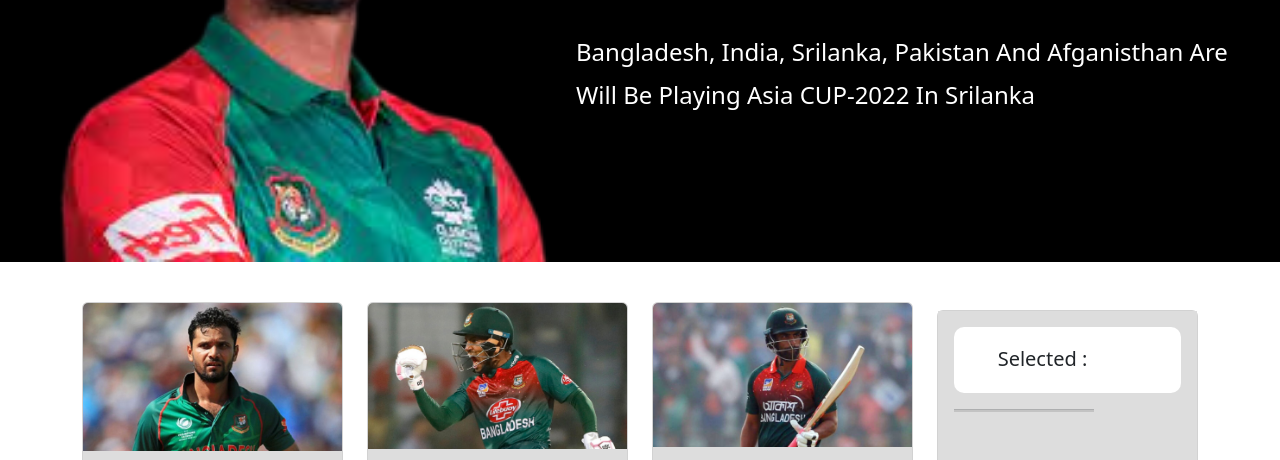
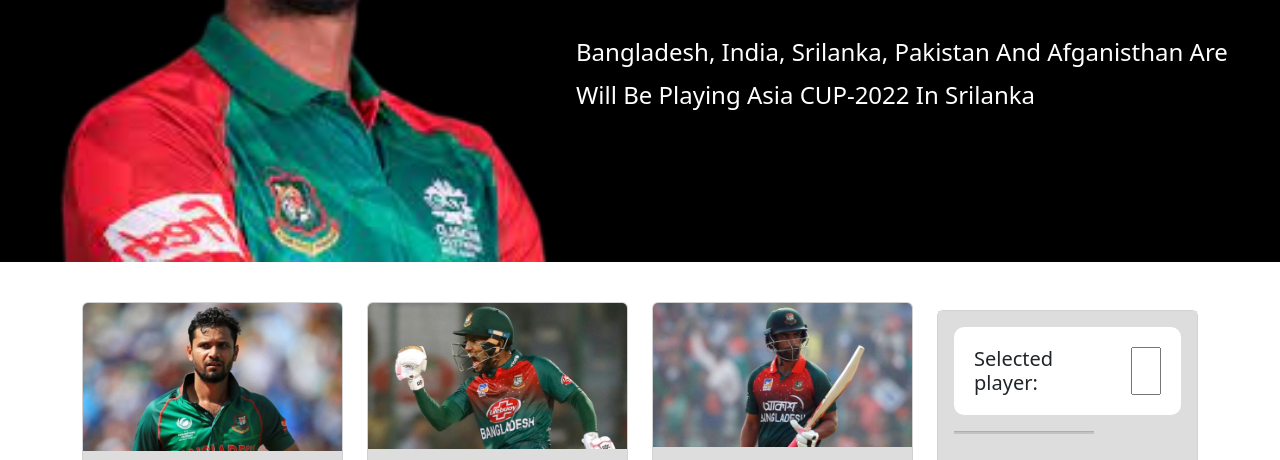
Before and after one commit to MdHasan0467/Ashia-Cup-T-20-Assign-5, a plain HTML site: page index.html in a window 1280 px wide. Shown: the part 298-758 px from the top of the page. Drawn offline with nearby package versions, Linux system fonts and the light colour scheme.

Commit message:
selected input recheck

```diff
--- a/index.html
+++ b/index.html
@@ -128,7 +128,7 @@
   <div class="col-12">
     <div class="card">
       <div class="card-body">
-        <h5 class="card-title d-flex justify-content-center selected"><span class="d-flex">Selected :<input id="playerNumber" type="text" class="border-0 selected-input"></span></h5>
+        <h5 class="card-title d-flex justify-content-center selected"><span class="d-flex">Selected player:<input id="playerNumber"  class="selected-input"></span></h5>
   <hr>
   <!-- Ol list -->
         <ol id="myList" class="fw-bold"></ol>
--- a/style.css
+++ b/style.css
@@ -100,8 +100,10 @@ header .logo {
 
 }
 .selected-input{
-  width: 50px;
+  text-align: center;
+  width: 30px;
   font-weight: bold;
+  margin-left: 10px;
 }
 
 hr:nth-child(1),
```
